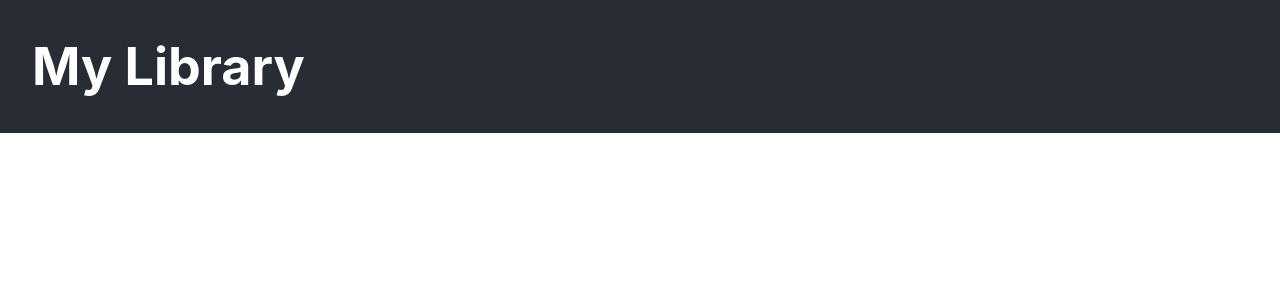
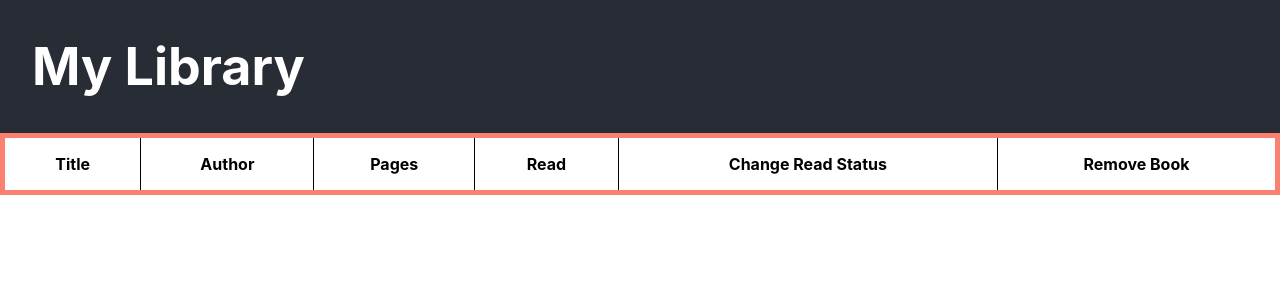
Before and after one commit to fffear/react-lib, a React (Create React App) app: page / in a window 1280 px wide. Shown: the top 300 px of the page. Built offline with nearby package versions, Linux system fonts and the light colour scheme.

Commit message:
add library component

```diff
--- a/src/App.js
+++ b/src/App.js
@@ -1,12 +1,50 @@
 import React, { Component } from "react";
 import "./App.css";
 import Header from "./Header/Header";
+import Library from "./Library/Library";
 
 class App extends Component {
+  constructor() {
+    super();
+    this.state = {
+      books: [
+        {
+          id: 0,
+          title: "The Hobbit",
+          author: "J.R.R. Tolkien",
+          pages: 295,
+          read: "Not Read Yet"
+        },
+        {
+          id: 1,
+          title: "The 48 Laws of Power",
+          author: "Robert Greene",
+          pages: 480,
+          read: "Not Read Yet"
+        },
+        {
+          id: 2,
+          title: "The Prince",
+          author: "Niccolo Machiavelli",
+          pages: 112,
+          read: "Not Read Yet"
+        },
+        {
+          id: 3,
+          title: "Tides of War",
+          author: "Steven Pressfield",
+          pages: 448,
+          read: "Not Read Yet"
+        }
+      ]
+    };
+  }
+
   render() {
     return (
       <div className="App">
         <Header />
+        <Library books={this.state.books} />
       </div>
     );
   }
--- /dev/null
+++ b/src/Library/Library.js
@@ -0,0 +1,30 @@
+import React from "react";
+// import Books from "./Books/Books";
+import classes from "./Library.module.css";
+
+const library = props => {
+  return (
+    <table className={classes.Library}>
+      <thead>
+        <tr>
+          <th>Title</th>
+          <th>Author</th>
+          <th>Pages</th>
+          <th>Read</th>
+          <th>Change Read Status</th>
+          <th>Remove Book</th>
+        </tr>
+      </thead>
+
+      {/* <tbody>
+        <Books
+          books={props.books}
+          removeBookHandler={props.removeBookHandler}
+          changeReadStatusHandler={props.changeReadStatusHandler}
+        />
+      </tbody> */}
+    </table>
+  );
+};
+
+export default library;
--- /dev/null
+++ b/src/Library/Library.module.css
@@ -0,0 +1,27 @@
+.Library {
+  width: 100%;
+  border-collapse: collapse;
+  border: 5px solid salmon;
+}
+
+.Library thead th {
+  padding: 1rem;
+  border: 1px solid black;
+}
+
+.read {
+  width: 129px;
+}
+
+.ChangeReadStatus {
+  width: 181px;
+}
+
+.Remove {
+  width: 141px;
+}
+
+.Library tbody td {
+  padding: 1rem;
+  border: 1px solid black;
+}
```
